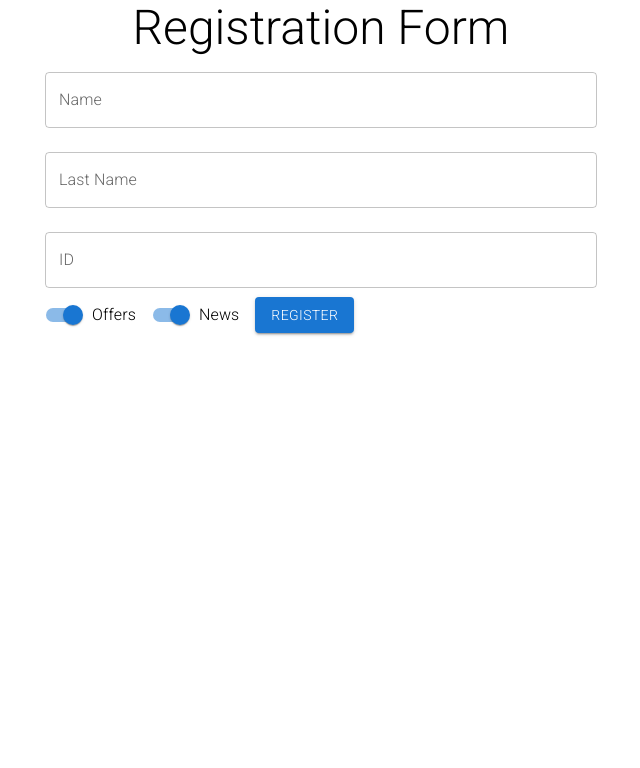
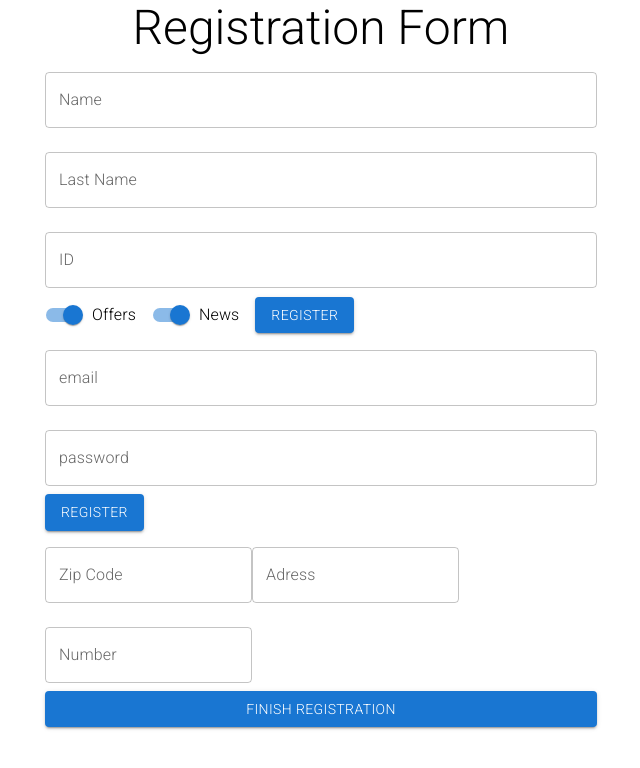
Before and after one commit to FranciscoGSilverio/react-registration-form, a React (Create React App) app: page / in a window 1280 px wide. Shown: the top 768 px of the page, without its empty margins (319-959 px from the left). Built offline with nearby package versions, Linux system fonts and the light colour scheme.

Commit message:
Added more sections of input fields

```diff
--- /dev/null
+++ b/src/components/RegistrationForm/DeliveryData.jsx
@@ -0,0 +1,35 @@
+import React from "react";
+import { Button, TextField } from "@mui/material";
+
+function DeliveryData() {
+  return (
+    <form>
+      <TextField
+        id="zipCode"
+        label="Zip Code"
+        type="number"
+        variant="outlined"
+        margin="normal"
+      />
+      <TextField
+        id="adress"
+        label="Adress"
+        type="text"
+        variant="outlined"
+        margin="normal"
+      />
+      <TextField
+        id="number"
+        label="Number"
+        type="number"
+        variant="outlined"
+        margin="normal"
+      />
+      <Button type="submit" variant="contained" fullWidth>
+        FINISH REGISTRATION
+      </Button>
+    </form>
+  );
+}
+
+export default DeliveryData;
--- /dev/null
+++ b/src/components/RegistrationForm/PersonalData.jsx
@@ -0,0 +1,115 @@
+import React, { useState } from "react";
+import { Button, TextField, Switch, FormControlLabel } from "@mui/material";
+
+function PersonalData({
+  onSubmit,
+  validateId,
+  validateName,
+  validateLastName,
+}) {
+  const [name, setName] = useState("");
+  const [lastName, setLastName] = useState("");
+  const [id, setId] = useState("");
+  const [offers, setOffers] = useState(true);
+  const [news, setNews] = useState(true);
+  const [IDerrors, setIdErrors] = useState({ id: { valid: true, text: "" } });
+  const [nameErrors, setNameErrors] = useState({
+    name: { valid: true, text: "" },
+  });
+  const [lastNameErrors, setLastNameErrors] = useState({
+    lastName: { valid: true, text: "" },
+  });
+
+  return (
+    <form
+      onSubmit={(event) => {
+        event.preventDefault();
+        onSubmit({ name, lastName, id, offers, news });
+      }}
+    >
+      <TextField
+        value={name}
+        onChange={(event) => {
+          setName(event.target.value);
+        }}
+        onBlur={(event) => {
+          let isValid = validateName(name);
+          setNameErrors({ name: isValid });
+        }}
+        error={!nameErrors.name.valid}
+        helperText={nameErrors.name.text}
+        id="name"
+        label="Name"
+        variant="outlined"
+        margin="normal"
+        fullWidth
+      />
+      <TextField
+        value={lastName}
+        onChange={(event) => {
+          setLastName(event.target.value);
+        }}
+        onBlur={(event) => {
+          let isValid = validateLastName(lastName);
+          setLastNameErrors({ lastName: isValid });
+        }}
+        error={!lastNameErrors.lastName.valid}
+        helperText={lastNameErrors.lastName.text}
+        id="lastname"
+        label="Last Name"
+        variant="outlined"
+        margin="normal"
+        fullWidth
+      />
+      <TextField
+        value={id}
+        onChange={(event) => {
+          setId(event.target.value);
+        }}
+        onBlur={(event) => {
+          let isValid = validateId(id);
+          setIdErrors({ id: isValid });
+        }}
+        error={!IDerrors.id.valid}
+        helperText={IDerrors.id.text}
+        id="id"
+        label="ID"
+        variant="outlined"
+        margin="normal"
+        fullWidth
+      />
+      <FormControlLabel
+        label="Offers"
+        control={
+          <Switch
+            checked={offers}
+            onChange={(event) => {
+              setOffers(event.target.checked);
+            }}
+            name="Offers"
+            color="primary"
+          />
+        }
+      />
+      <FormControlLabel
+        label="News"
+        control={
+          <Switch
+            checked={news}
+            onChange={(event) => {
+              setNews(event.target.checked);
+            }}
+            name="News"
+            color="primary"
+          />
+        }
+      />
+
+      <Button type="submit" variant="contained">
+        REGISTER
+      </Button>
+    </form>
+  );
+}
+
+export default PersonalData;
--- a/src/components/RegistrationForm/RegistrationForm.jsx
+++ b/src/components/RegistrationForm/RegistrationForm.jsx
@@ -1,5 +1,7 @@
 import React, { useState } from "react";
-import { Button, TextField, Switch, FormControlLabel } from "@mui/material";
+import DeliveryData from "./DeliveryData";
+import PersonalData from "./PersonalData";
+import UserData from "./UserData";
 
 function RegistrationForm({
   onSubmit,
@@ -7,108 +9,17 @@ function RegistrationForm({
   validateName,
   validateLastName,
 }) {
-  const [name, setName] = useState("");
-  const [lastName, setLastName] = useState("");
-  const [id, setId] = useState("");
-  const [offers, setOffers] = useState(true);
-  const [news, setNews] = useState(true);
-  const [IDerrors, setIdErrors] = useState({ id: { valid: true, text: "" } });
-  const [nameErrors, setNameErrors] = useState({
-    name: { valid: true, text: "" },
-  });
-  const [lastNameErrors, setLastNameErrors] = useState({
-    lastName: { valid: true, text: "" },
-  });
-
   return (
-    <form
-      onSubmit={(event) => {
-        event.preventDefault();
-        onSubmit({name, lastName, id, offers, news})
-      }}
-    >
-      <TextField
-        value={name}
-        onChange={(event) => {
-          setName(event.target.value);
-        }}
-        onBlur={(event) => {
-          let isValid = validateName(name);
-          setNameErrors({ name: isValid });
-        }}
-        error={!nameErrors.name.valid}
-        helperText={nameErrors.name.text}
-        id="name"
-        label="Name"
-        variant="outlined"
-        margin="normal"
-        fullWidth
+    <>
+      <PersonalData
+        onSubmit={onSubmit}
+        validateId={validateId}
+        validateName={validateName}
+        validateLastName={validateLastName}
       />
-      <TextField
-        value={lastName}
-        onChange={(event) => {
-          setLastName(event.target.value);
-        }}
-        onBlur={(event) => {
-          let isValid = validateLastName(lastName);
-          setLastNameErrors({ lastName: isValid });
-        }}
-        error={!lastNameErrors.lastName.valid}
-        helperText={lastNameErrors.lastName.text}
-        id="lastname"
-        label="Last Name"
-        variant="outlined"
-        margin="normal"
-        fullWidth
-      />
-      <TextField
-        value={id}
-        onChange={(event) => {
-          setId(event.target.value);
-        }}
-        onBlur={(event) => {
-          let isValid = validateId(id);
-          setIdErrors({ id: isValid });
-        }}
-        error={!IDerrors.id.valid}
-        helperText={IDerrors.id.text}
-        id="id"
-        label="ID"
-        variant="outlined"
-        margin="normal"
-        fullWidth
-      />
-      <FormControlLabel
-        label="Offers"
-        control={
-          <Switch
-            checked={offers}
-            onChange={(event) => {
-              setOffers(event.target.checked);
-            }}
-            name="Offers"
-            color="primary"
-          />
-        }
-      />
-      <FormControlLabel
-        label="News"
-        control={
-          <Switch
-            checked={news}
-            onChange={(event) => {
-              setNews(event.target.checked);
-            }}
-            name="News"
-            color="primary"
-          />
-        }
-      />
-
-      <Button type="submit" variant="contained">
-        REGISTER
-      </Button>
-    </form>
+      <UserData />
+      <DeliveryData />
+    </>
   );
 }
 
--- /dev/null
+++ b/src/components/RegistrationForm/UserData.jsx
@@ -0,0 +1,30 @@
+import { Button, TextField } from "@mui/material";
+import React from "react";
+
+function UserData() {
+  return (
+    <form>
+      <TextField
+        id="email"
+        label="email"
+        type="email"
+        variant="outlined"
+        margin="normal"
+        fullWidth
+      />
+      <TextField
+        id="password"
+        label="password"
+        type="password"
+        variant="outlined"
+        margin="normal"
+        fullWidth
+      />
+      <Button type="submit" variant="contained">
+        REGISTER
+      </Button>
+    </form>
+  );
+}
+
+export default UserData;
```
